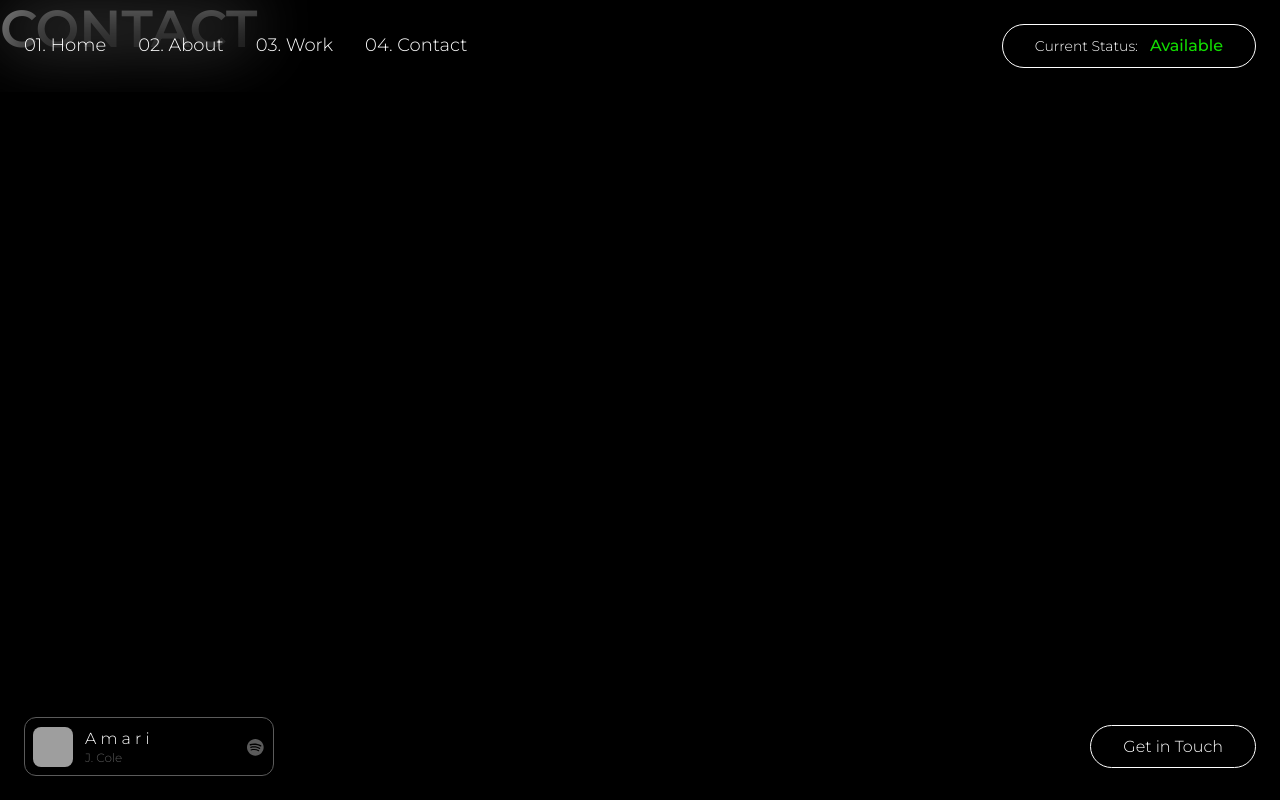
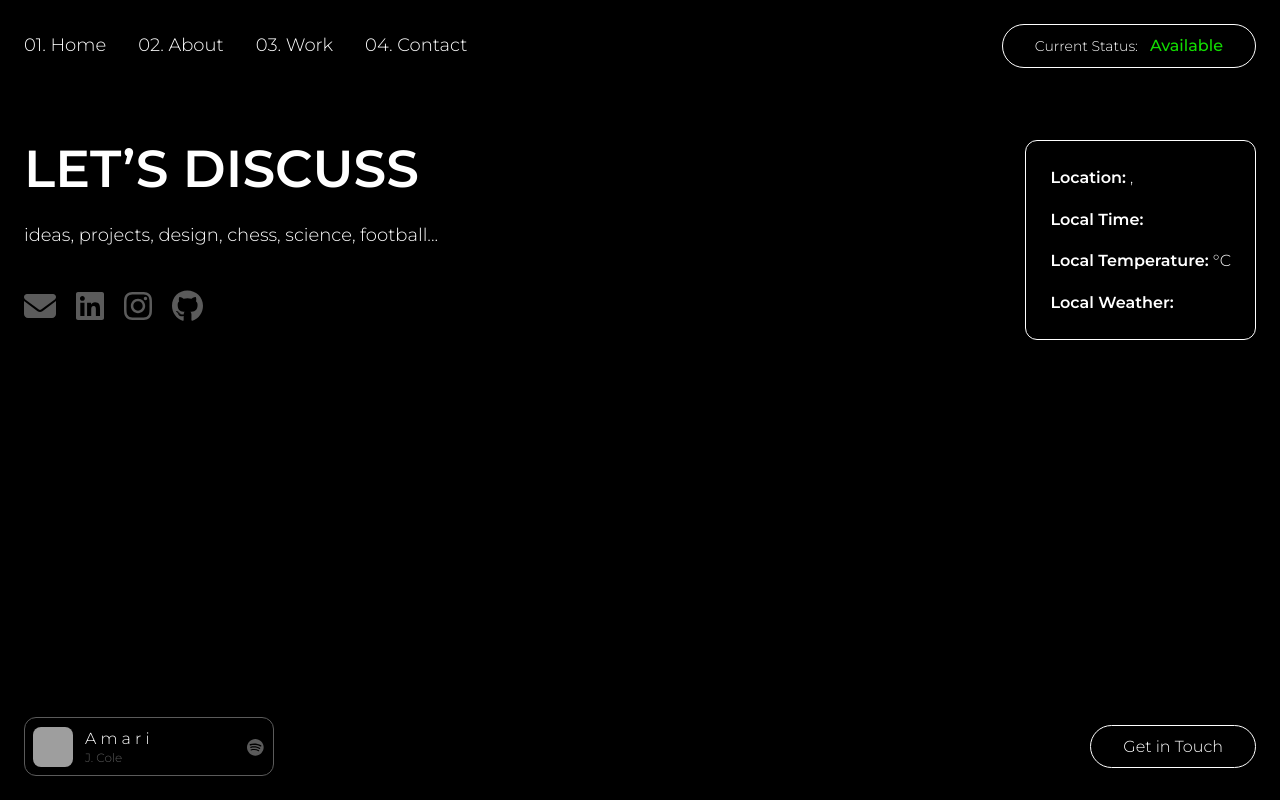
Before and after one commit to DimitarK13/Personal-Portfolio, a React (Vite) app: page /contact in a window 1280 px wide. Built offline with nearby package versions, Linux system fonts and the light colour scheme; no server answers; grey boxes are pictures that could not be loaded.

Commit message:
feat(page: contact): create and style

```diff
--- a/src/components/Footer.jsx
+++ b/src/components/Footer.jsx
@@ -10,63 +10,63 @@ export default function Footer() {
   );
   const [titleAttr, setTitleAttr] = useState(`${title} by ${artist}`);
 
-  useEffect(() => {
-    const fetchToken = async () => {
-      try {
-        const response = await fetch('http://localhost/');
-        const { token } = await response.json();
-        return token;
-      } catch (error) {
-        console.error(error);
-        throw error;
-      }
-    };
+  // useEffect(() => {
+  //   const fetchToken = async () => {
+  //     try {
+  //       const response = await fetch('http://localhost/');
+  //       const { token } = await response.json();
+  //       return token;
+  //     } catch (error) {
+  //       console.error(error);
+  //       throw error;
+  //     }
+  //   };
 
-    const fetchPlaylist = async (accessToken) => {
-      try {
-        const data = await fetch(
-          'https://api.spotify.com/v1/playlists/7mZMTUVKNl6hyWInTJqq1d?fields=tracks.items',
-          {
-            method: 'GET',
-            headers: {
-              Authorization: 'Bearer ' + accessToken,
-            },
-          }
-        );
+  //   const fetchPlaylist = async (accessToken) => {
+  //     try {
+  //       const data = await fetch(
+  //         'https://api.spotify.com/v1/playlists/7mZMTUVKNl6hyWInTJqq1d?fields=tracks.items',
+  //         {
+  //           method: 'GET',
+  //           headers: {
+  //             Authorization: 'Bearer ' + accessToken,
+  //           },
+  //         }
+  //       );
 
-        const playlist = await data.json();
-        const playlistLength = playlist?.tracks?.items.length - 1;
-        const randomTrack = Math.ceil(Math.random() * playlistLength);
+  //       const playlist = await data.json();
+  //       const playlistLength = playlist?.tracks?.items.length - 1;
+  //       const randomTrack = Math.ceil(Math.random() * playlistLength);
 
-        const getTrack = (n) => {
-          const track = playlist.tracks.items[n].track;
-          const { name: trackName, artists, album } = track;
-          const trackArtist = artists[0]?.name || 'Unknown Artist';
-          const albumCover = album.images[1]?.url || '';
+  //       const getTrack = (n) => {
+  //         const track = playlist.tracks.items[n].track;
+  //         const { name: trackName, artists, album } = track;
+  //         const trackArtist = artists[0]?.name || 'Unknown Artist';
+  //         const albumCover = album.images[1]?.url || '';
 
-          setTitle(trackName);
-          setArtist(trackArtist);
-          setCover(albumCover);
-          setTitleAttr(`${trackName} by ${trackArtist}`);
-        };
+  //         setTitle(trackName);
+  //         setArtist(trackArtist);
+  //         setCover(albumCover);
+  //         setTitleAttr(`${trackName} by ${trackArtist}`);
+  //       };
 
-        getTrack(randomTrack);
-      } catch (error) {
-        console.error(error);
-      }
-    };
+  //       getTrack(randomTrack);
+  //     } catch (error) {
+  //       console.error(error);
+  //     }
+  //   };
 
-    const fetchData = async () => {
-      try {
-        const accessToken = await fetchToken();
-        await fetchPlaylist(accessToken);
-      } catch (error) {
-        console.error(error);
-      }
-    };
+  //   const fetchData = async () => {
+  //     try {
+  //       const accessToken = await fetchToken();
+  //       await fetchPlaylist(accessToken);
+  //     } catch (error) {
+  //       console.error(error);
+  //     }
+  //   };
 
-    fetchData();
-  }, [setTitle, setArtist, setCover, setTitleAttr]);
+  //   fetchData();
+  // }, [setTitle, setArtist, setCover, setTitleAttr]);
 
   return (
     <footer className='footer'>
--- a/src/routes/about.jsx
+++ b/src/routes/about.jsx
@@ -11,7 +11,7 @@ export default function About() {
         </h1>
 
         <section className='side-by-side'>
-          <div className='side-bys-side__content'>
+          <div className='side-by-side__content'>
             <p className='side-by-side__paragraph'>
               Coming from Strumica in North Macedonia, my journey is all about
               learning and discovering new things. I love solving problems and
--- a/src/routes/contact.jsx
+++ b/src/routes/contact.jsx
@@ -1,7 +1,128 @@
+import { useEffect, useState } from 'react';
+import iconGithub from '../assets/icons/icon-github.svg';
+import iconInstagram from '../assets/icons/icon-instagram.svg';
+import iconLinkedin from '../assets/icons/icon-linkedin.svg';
+import iconMail from '../assets/icons/icon-mail.svg';
+
 export default function Contact() {
+  const [city, setCity] = useState('');
+  const [country, setCountry] = useState('');
+  const [temp, setTemp] = useState('');
+  const [weather, setWeather] = useState('');
+  const [formattedDateTime, setFormattedDateTime] = useState('');
+
+  const capitalizeWords = (str) => {
+    return str
+      .split(' ')
+      .map((word) => word.charAt(0).toUpperCase() + word.slice(1))
+      .join(' ');
+  };
+
+  const getData = async () => {
+    const response = await fetch(
+      'https://api.openweathermap.org/data/2.5/weather?q=Madrid&units=metric&appid=dfc884ab11e96f832d54aa9a6136c037'
+    );
+    const data = await response.json();
+
+    setCity(data.name);
+    setCountry(data.sys.country);
+    setWeather(data.weather[0].description);
+    setTemp(Math.round(data.main.temp));
+
+    const now = new Date();
+    const utcTime = now.getTime() + now.getTimezoneOffset() * 60000;
+    const localTime = new Date(utcTime + data.timezone * 1000); // Convert timezone offset from seconds to milliseconds
+
+    // Format date and time using `Intl.DateTimeFormat`
+    const options = {
+      day: '2-digit',
+      month: '2-digit',
+      year: 'numeric',
+      hour: '2-digit',
+      minute: '2-digit',
+      hour12: false,
+    };
+    const dateFormatter = new Intl.DateTimeFormat('de-DE', options); // Use 'de-DE' for German date format
+    const parts = dateFormatter.formatToParts(localTime);
+
+    // Extract date and time parts
+    let formattedDate = '';
+    let formattedTime = '';
+    for (const part of parts) {
+      if (
+        part.type === 'day' ||
+        part.type === 'month' ||
+        part.type === 'year'
+      ) {
+        formattedDate += part.value;
+        if (part.type === 'day' || part.type === 'month') {
+          formattedDate += '.';
+        }
+      } else if (part.type === 'hour' || part.type === 'minute') {
+        if (formattedTime !== '') {
+          formattedTime += ':';
+        }
+        formattedTime += part.value;
+      }
+    }
+
+    setFormattedDateTime(`${formattedDate} - ${formattedTime}`);
+  };
+
+  useEffect(() => {
+    getData();
+  }, []);
+
   return (
     <>
-      <h1>Contact</h1>
+      <div className='container container__padding-block'>
+        <div className='contact'>
+          <div className='contact__content'>
+            <h1 className='contact__content-heading'>Let’s discuss</h1>
+            <p className='contact__content-text'>
+              ideas, projects, design, chess, science, football...
+            </p>
+
+            <div className='contact__content-icons'>
+              <a href='mailto:dimikalapocev@gmail.com' target='_blank'>
+                <img src={iconMail} alt='Mail icon' />
+              </a>
+              <a
+                href='https://www.linkedin.com/in/dimitar-kalapocev/'
+                target='_blank'>
+                <img src={iconLinkedin} alt='LinkedIn icon' />
+              </a>
+              <a
+                href='https://www.instagram.com/dimitar_kalapocev/'
+                target='_blank'>
+                <img src={iconInstagram} alt='Instagram icon' />
+              </a>
+              <a href='https://github.com/DimitarK13' target='_blank'>
+                <img src={iconGithub} alt='GitHub icon' />
+              </a>
+            </div>
+          </div>
+
+          <div className='contact__location'>
+            <p>
+              <span className='font-weight--semi-bold'>Location:</span>{' '}
+              <span>{city}</span>, <span>{country}</span>
+            </p>
+            <p>
+              <span className='font-weight--semi-bold'>Local Time:</span>{' '}
+              <span>{formattedDateTime}</span>
+            </p>
+            <p>
+              <span className='font-weight--semi-bold'>Local Temperature:</span>{' '}
+              <span>{temp}°C</span>
+            </p>
+            <p>
+              <span className='font-weight--semi-bold'>Local Weather:</span>{' '}
+              <span>{capitalizeWords(weather)}</span>
+            </p>
+          </div>
+        </div>
+      </div>
     </>
   );
 }
--- a/src/styles/style.css
+++ b/src/styles/style.css
@@ -495,7 +495,7 @@ h4 {
   margin-bottom: 120px;
 }
 
-.side-bys-side__content {
+.side-by-side__content {
   display: flex;
   flex-direction: column;
   gap: 24px;
@@ -681,3 +681,54 @@ h4 {
     padding-block: 40px;
   }
 }
+
+.contact {
+  display: flex;
+  flex-direction: column;
+  gap: 80px;
+}
+
+.contact__content-heading {
+  margin-bottom: 16px;
+}
+
+.contact__content-icons {
+  margin-top: 32px;
+  display: flex;
+  gap: 20px;
+  flex-wrap: wrap;
+  align-items: center;
+}
+
+.contact__content-icons a:hover img,
+.contact__content-icons a:focus img {
+  filter: brightness(200);
+}
+
+.contact__location {
+  display: flex;
+  flex-direction: column;
+  gap: 16px;
+
+  padding: 24px;
+  border-radius: var(--border-radius-400);
+  border: 1px solid var(--clr-neutral-100);
+  max-width: 360px;
+
+  font-size: var(--fs-body-m);
+}
+
+@media (min-width: 768px) {
+  .contact {
+    flex-direction: row;
+    justify-content: space-between;
+  }
+
+  .contact__content-heading {
+    margin-bottom: 24px;
+  }
+
+  .contact__content-icons {
+    margin-top: 40px;
+  }
+}
```
